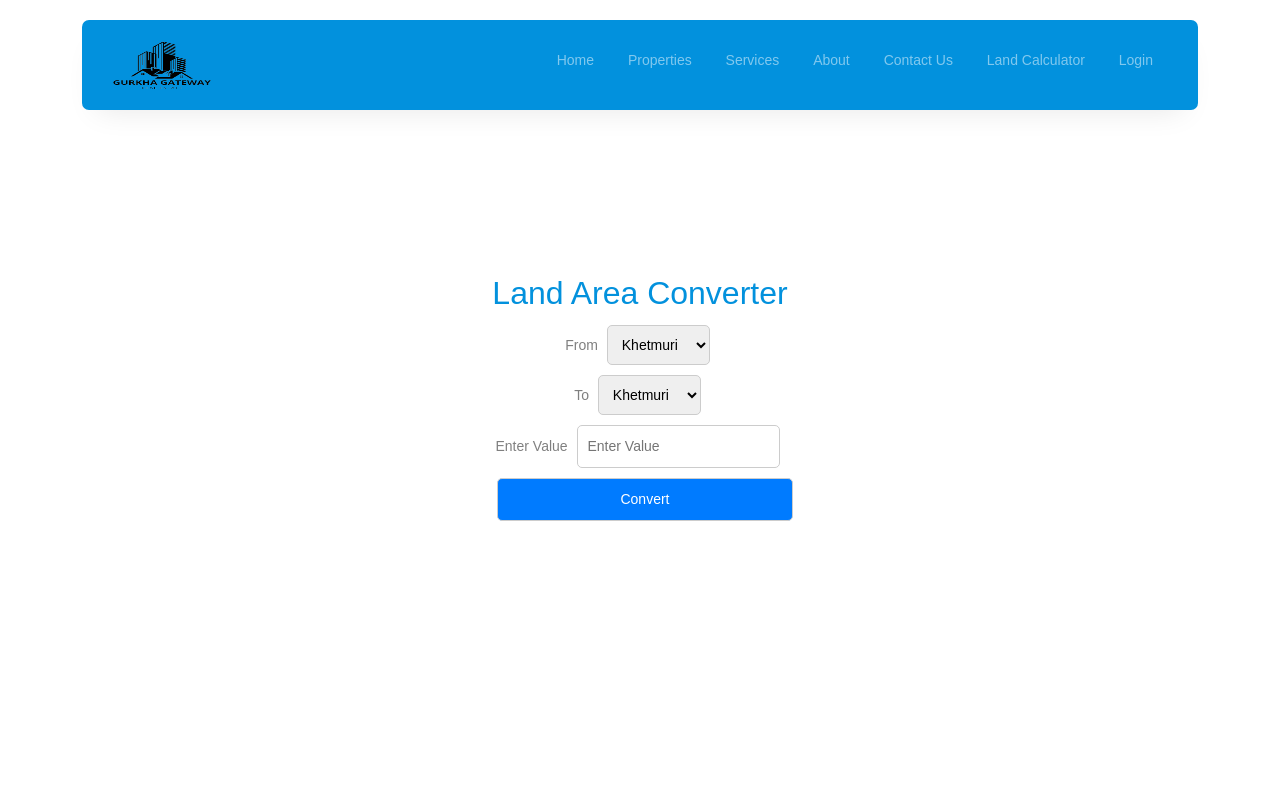
After one commit to abhishekkarky/Realstate, a Django app: page /calculate_land_area in a window 1280 px wide. The commit adds this page. Run offline with Django 5.2, Linux system fonts and the light colour scheme; parts of the project's set-up code (start-up, migrations or seed data) failed here and were passed over; some libraries are stand-ins or nearby versions.

Commit message:
calculator

```diff
--- a/Auth/urls.py
+++ b/Auth/urls.py
@@ -33,6 +33,7 @@ urlpatterns = [
     path('booking', views.booking, name='booking'),
     path('logout', views.user_logout, name='logout'),
     path('profile_page', views.profile, name='profile_page'),
+    path('calculate_land_area', views.calculate_land_area, name='calculate_land_area'),
     path('changepassword', views.changepassword, name='changepassword'),
     path('review_agent<int:property_id>', views.review_agent, name='review_agent'),
 ]
--- a/Auth/views.py
+++ b/Auth/views.py
@@ -179,6 +179,15 @@ def services(request):
             return redirect('admin-page')
     testimonials = Testimonials.objects.all()[:6]
     return render(request, 'services.html', {'testimonials': testimonials})
+
+def calculate_land_area(request):
+    if request.user.is_authenticated:
+        if request.user.is_admin:
+            messages.error(
+                request, "You do not have permission to access this page.")
+            return redirect('admin-page')
+    testimonials = Testimonials.objects.all()[:6]
+    return render(request, 'calculator.html',)
 
 
 def properties(request):
@@ -661,7 +670,7 @@ def review_agent(request, property_id):
             property = Properties.objects.get(id=property_id)
             agentId = property.broker_id
             print(agentId)
-            if Booking.objects.filter(user=request.user, property_id=property_id, status='Confirmed').exists():
+            if Booking.objects.filter(user=request.user, property_id=property_id, statsus='Confirmed').exists():
                 rating = request.POST.get('rating')
                 comment = request.POST.get('comment')
 
--- /dev/null
+++ b/templates/calculator.html
@@ -0,0 +1,126 @@
+<!DOCTYPE html>
+<html lang="en">
+<head>
+<meta charset="UTF-8">
+<meta name="viewport" content="width=device-width, initial-scale=1.0">
+<title>Land Value Converter</title>
+{% comment %} <script src="https://cdn.tailwindcss.com"></script> {% endcomment %}
+<link href="https://cdnjs.cloudflare.com/ajax/libs/font-awesome/6.5.1/css/all.min.css" rel="stylesheet" />
+<link rel="stylesheet" href="/static/css/style.css" />
+
+<style>
+body {
+    font-family: Arial, sans-serif;
+    margin: 0;
+    padding: 0;
+    display: flex;
+    justify-content: center;
+    align-items: center;
+    height: 100vh;
+}
+
+.custom-container {
+    text-align: center;
+}
+
+.custom-input, .custom-select, .custom-button {
+    margin: 5px;
+    padding: 10px;
+    border: 1px solid #ccc;
+    border-radius: 5px;
+}
+
+.custom-button {
+    cursor: pointer;
+    background-color: #007bff;
+    color: #fff;
+    width: 100%;
+}
+
+.custom-button:hover {
+    background-color: #0056b3;
+}
+
+.custom-heading {
+    padding-bottom: 10px;
+}
+</style>
+</head>
+<body>
+    {% include 'navbar.html' %}
+<div class="custom-container">
+    <h2>Land Area Converter</h2>
+    <div>
+        <label for="from" class="custom-heading">From</label>
+        <select id="from" class="custom-select">
+            <option value="khetmuri">Khetmuri</option>
+            <option value="bigha">Bigha</option>
+            <option value="kattha">Kattha</option>
+            <option value="dhur">Dhur</option>
+            <option value="ropani">Ropani</option>
+            <option value="aana">Aana</option>
+            <option value="paisa">Paisa</option>
+            <option value="dam">Dam</option>
+            <option value="sq.feet">Sq. Feet</option>
+            <option value="sq.meter">Sq. Meter</option>
+        </select>
+    </div>
+    <div>
+        <label for="to" class="custom-heading">To</label>
+        <select id="to" class="custom-select">
+            <option value="khetmuri">Khetmuri</option>
+            <option value="bigha">Bigha</option>
+            <option value="kattha">Kattha</option>
+            <option value="dhur">Dhur</option>
+            <option value="ropani">Ropani</option>
+            <option value="aana">Aana</option>
+            <option value="paisa">Paisa</option>
+            <option value="dam">Dam</option>
+            <option value="sq.feet">Sq. Feet</option>
+            <option value="sq.meter">Sq. Meter</option>
+        </select>
+    </div>
+    <div>
+        <label for="valueInput" class="custom-heading">Enter Value</label>
+        <input type="number" id="valueInput" class="custom-input" placeholder="Enter Value">
+    </div>
+    <div>
+        <button onclick="convert()" class="custom-button">Convert</button>
+    </div>
+    <div id="result"></div>
+</div>
+
+<script>
+function convert() {
+    var fromUnit = document.getElementById("from").value;
+    var toUnit = document.getElementById("to").value;
+    var value = parseFloat(document.getElementById("valueInput").value);
+    var result;
+
+    // Conversion factors
+    var factors = {
+        khetmuri: { bigha: 1.877914952, kattha: 37.55829904, dhur: 751.1659808, ropani: 25, aana: 400, paisa: 1600, dam: 6400, "sq.feet": 136900, "sq.meter": 12718.42618 },
+        bigha: { khetmuri: 0.532505478, kattha: 20, dhur: 400, ropani: 13.31263696, aana: 213.0021914, paisa: 852.0087655, dam: 3408.035062, "sq.feet": 72900, "sq.meter": 6772.631616 },
+        kattha: { khetmuri: 0.026625274, bigha: 0.05, dhur: 20, ropani: 0.665631848, aana: 10.65010957, paisa: 42.60043828, dam: 170.4017531, "sq.feet": 3645, "sq.meter": 338.6315808 },
+        dhur: { khetmuri: 0.001331264, bigha: 0.0025, kattha: 0.05, ropani: 0.033281592, aana: 0.532505478, paisa: 2.130021914, dam: 8.520087655, "sq.feet": 182.25, "sq.meter": 16.93157904 },
+        ropani: { khetmuri: 0.04, bigha: 0.075116598, kattha: 1.502331962, dhur: 30.04663923, aana: 16, paisa: 64, dam: 256, "sq.feet": 5476, "sq.meter": 508.737047 },
+        aana: { khetmuri: 0.0025, bigha: 0.004694787, kattha: 0.093895748, dhur: 1.877914952, ropani: 0.0625, paisa: 4, dam: 16, "sq.feet": 342.25,
+        "sq.meter": 31.79606544 },
+        paisa: { khetmuri: 0.000625, bigha: 0.001173697, kattha: 0.023473937, dhur: 0.469478738, ropani: 0.015625, aana: 0.25, dam: 4, "sq.feet": 85.5625, "sq.meter": 7.94901636 },
+        dam: { khetmuri: 0.00015625, bigha: 0.000293424, kattha: 0.005868484, dhur: 0.117369684, ropani: 0.00390625, aana: 0.0625, paisa: 0.25, "sq.feet": 21.390625, "sq.meter": 1.98725409 },
+        "sq.feet": { khetmuri: 7.3046E-06, bigha: 1.37174E-05, kattha: 0.000274348, dhur: 0.005486968, ropani: 0.000182615, aana: 0.002921841, paisa: 0.011687363, dam: 0.046749452, "sq.meter": 0.09290304 },
+        "sq.meter": { khetmuri: 7.86261E-05, bigha: 0.000147653, kattha: 0.002953062, dhur: 0.059061237, ropani: 0.001965652, aana: 0.031450432, paisa: 0.125801729, dam: 0.503206915, "sq.feet": 10.76391042 }
+    };
+
+    // Perform conversion
+    if (fromUnit in factors && toUnit in factors[fromUnit]) {
+        result = value * factors[fromUnit][toUnit];
+        document.getElementById("result").innerHTML = `${value} ${fromUnit} is equal to ${result} ${toUnit}.`;
+    } else {
+        document.getElementById("result").innerHTML = "Invalid conversion.";
+    }
+}
+</script>
+
+</body>
+</html>
--- a/templates/navbar.html
+++ b/templates/navbar.html
@@ -16,9 +16,13 @@
           <li><a href="/">Home</a></li>
           <li><a href="properties">Properties</a></li>
           <li><a href="services">Services</a></li>
+          {% if user.is_authenticated %}
           <li><a href="bookinglist">Bookings</a></li>
+          {% else %}
+          {% endif %}
           <li><a href="about">About</a></li>
           <li><a href="contact">Contact Us</a></li>
+          <li><a href="calculate_land_area">Land Calculator</a></li>
           {% if user.is_authenticated %}
             <li><a href="profile_page"><i class="fa-solid fa-user"></i></a></li>
           {% else %}
```
Also changed, not shown: media/media/Untitled_design.png (added), media/media/_df6ccb1b-65bc-4ed9-adca-816edee87bff.jpg (added), media/media/_df6ccb1b-65bc-4ed9-adca-816edee87bff_03Ijmb6.jpg (added), media/media/_df6ccb1b-65bc-4ed9-adca-816edee87bff_cPjsc7w.jpg (added), media/media/_df6ccb1b-65bc-4ed9-adca-816edee87bff_ksbQfDC.jpg (added), media/media/_df6ccb1b-65bc-4ed9-adca-816edee87bff_wp7y30m.jpg (added).
